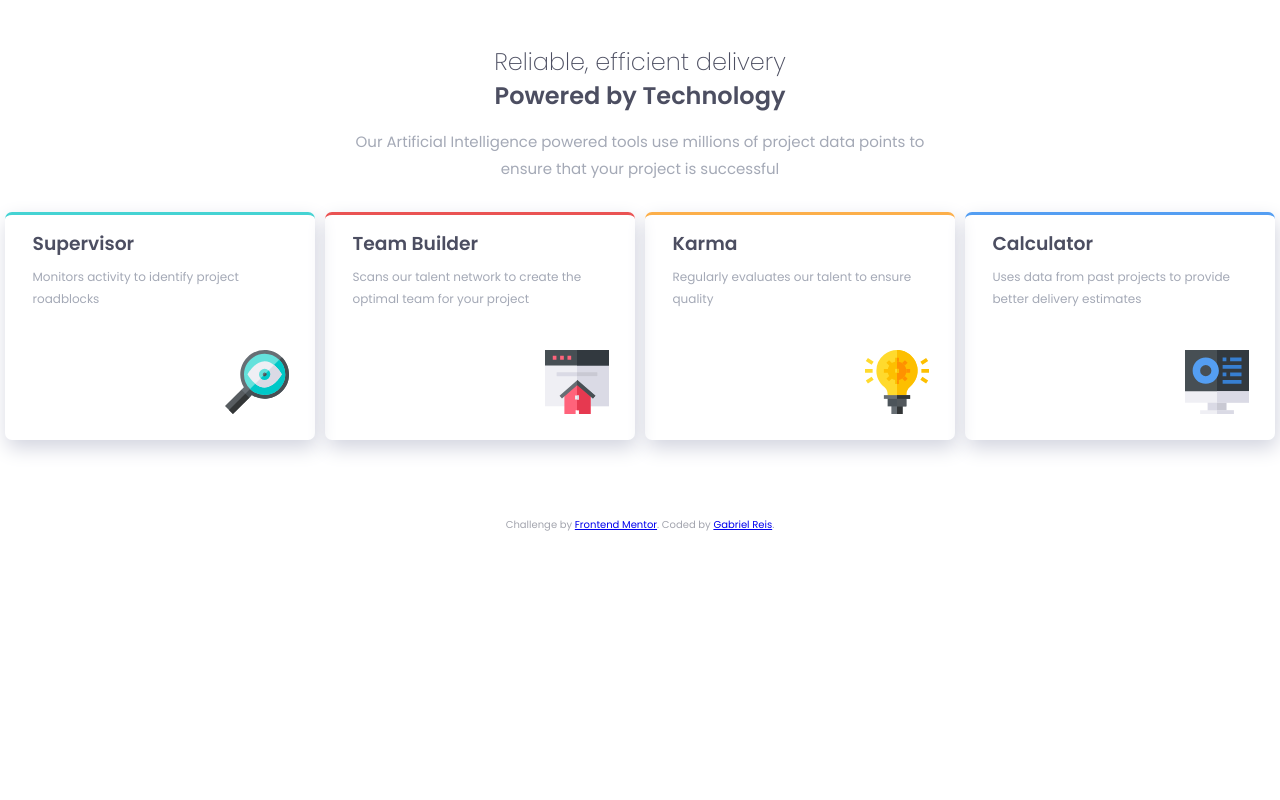
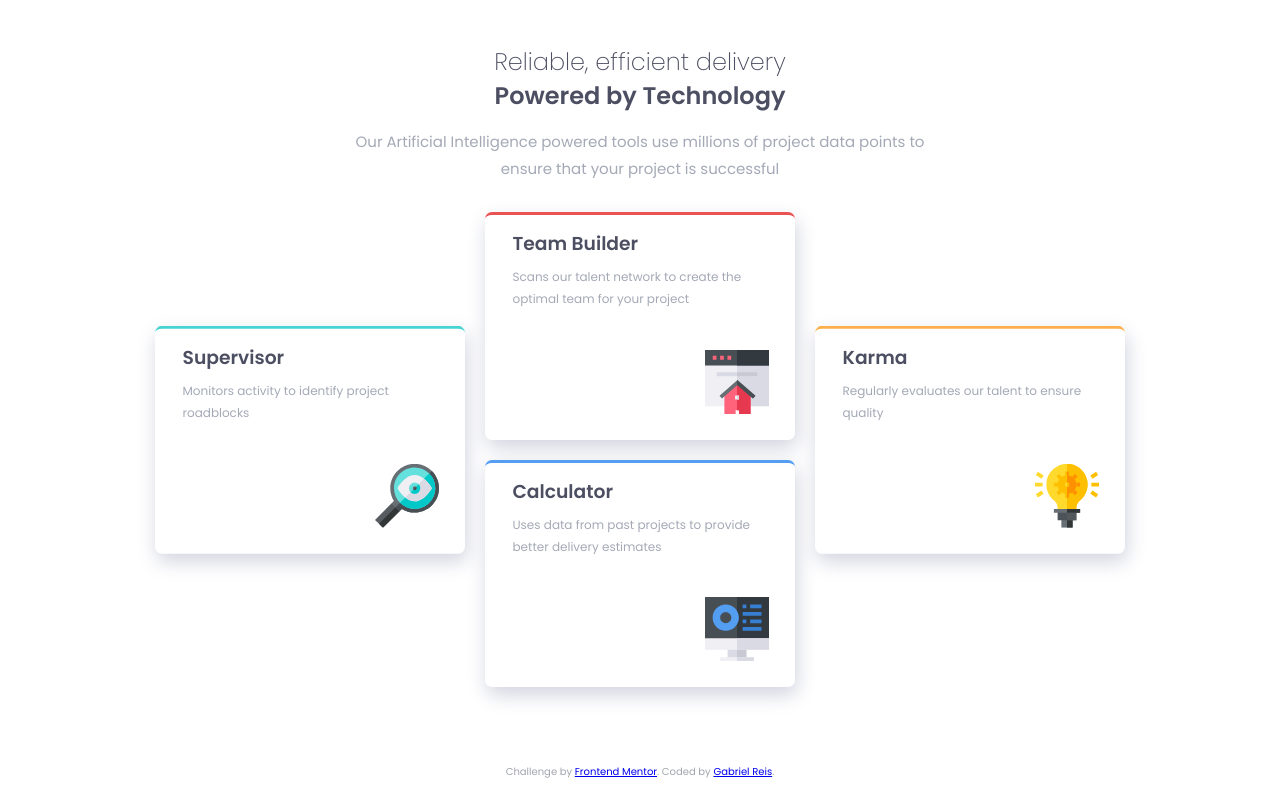
Before and after one commit to gabrielsreis/frontendmentor_four-card-feature-section, a plain HTML site: page index.html in a window 1280 px wide. Drawn offline with Linux system fonts and the light colour scheme.

Commit message:
Added desktop version

```diff
--- a/style.css
+++ b/style.css
@@ -117,13 +117,27 @@ body {
     }
 
     .card-container {
-        flex-direction: row;
+        display: grid;
+        grid-template-columns: repeat(3, 330px);
+        grid-template-rows: 2;
+        justify-content: center;
     }
 
    .card {
         max-width: 300px;
    }
 
-   .card-1
+   .card-1 {
+        transform: translateY(50%);
+   }
+
+   .card-3 {
+        transform: translateY(50%);
+
+   }
+
+    .card-4 {
+        grid-column: 2 / 3;
+    }
 
 }
```
